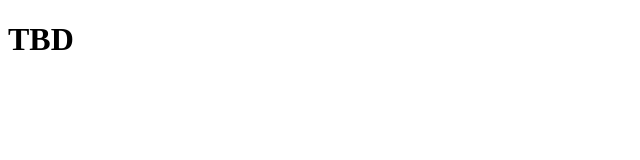
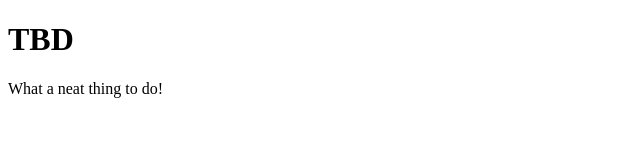
Before and after one commit to Nate-Lee/coursera-JHU-Web, a plain HTML site: page site/index.html in a window 1280 px wide. Shown: the whole page, without its empty margins (0-640 px from the left). Drawn offline with Linux system fonts and the light colour scheme.

Commit message:
Small addition to our page content

```diff
--- a/site/index.html
+++ b/site/index.html
@@ -5,5 +5,6 @@
 </head>
 <body>
 <h1>TBD</h1>
+What a neat thing to do!
 </body>
 </html>
```
